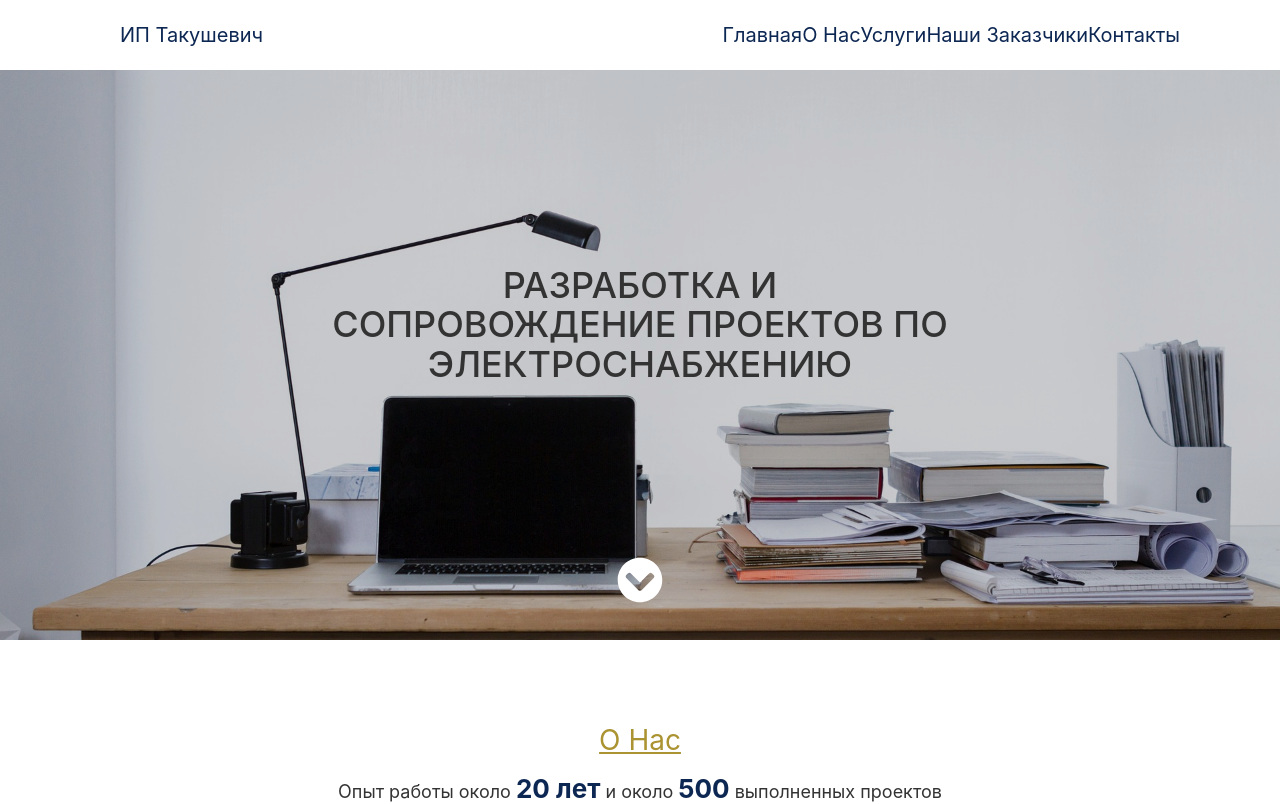
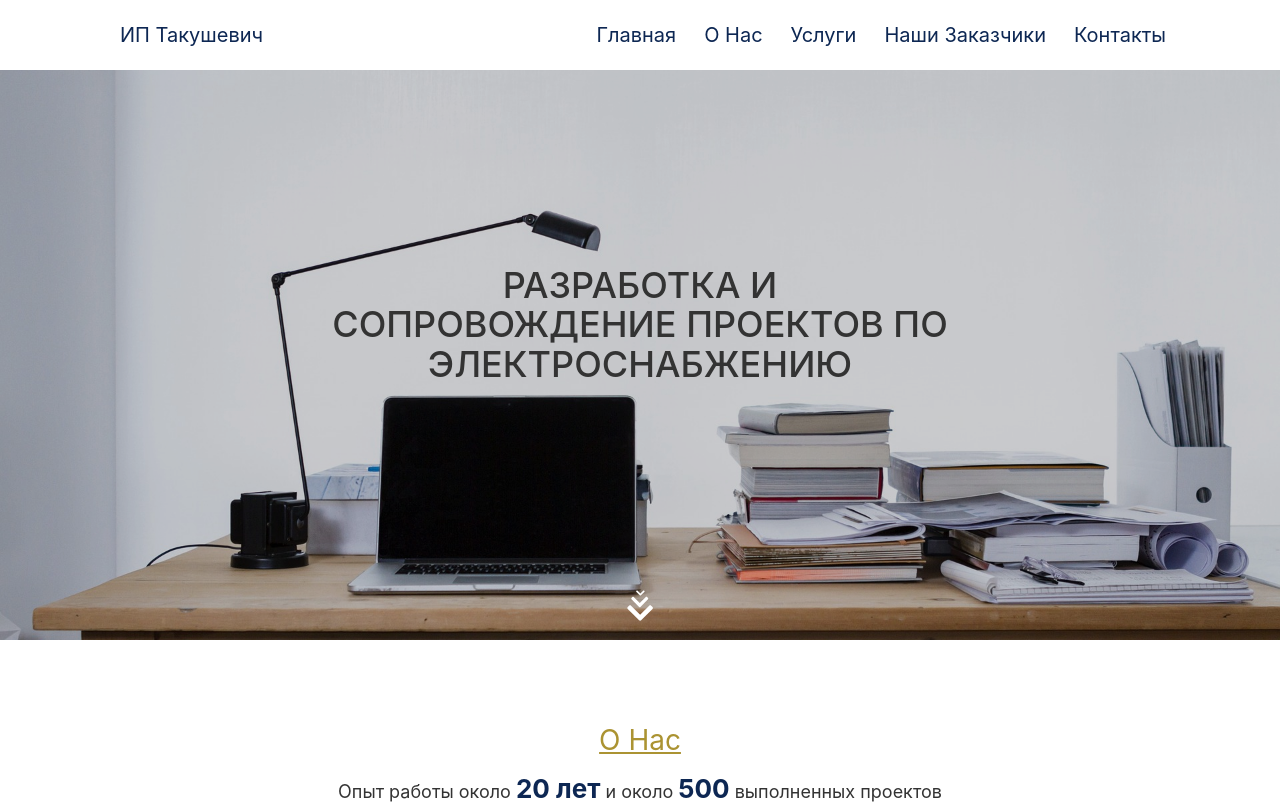
Before and after one commit to Pulitzier/home, a React (Create React App) app: page / in a window 1280 px wide. Shown: the top 804 px of the page. Built offline with nearby package versions, Linux system fonts and the light colour scheme.

Commit message:
Update styles for Navigation & Banner button

```diff
--- a/public/index.html
+++ b/public/index.html
@@ -2,7 +2,7 @@
 <html lang="en">
   <head>
     <meta charset="utf-8" />
-    <link rel="shortcut icon" href="%PUBLIC_URL%/favicon.ico" />
+    <link rel="shortcut icon" href="%PUBLIC_URL%/favicon.ico?v=6" />
     <meta
       name="viewport"
       content="width=device-width, initial-scale=1, shrink-to-fit=no"
--- a/src/components/BannerSection/index.js
+++ b/src/components/BannerSection/index.js
@@ -1,27 +1,44 @@
 import React, { Component } from 'react';
 import { Button } from "react-bootstrap";
 import { FontAwesomeIcon } from "@fortawesome/react-fontawesome";
-import { faChevronCircleDown } from '@fortawesome/free-solid-svg-icons';
+import { faChevronDown } from '@fortawesome/free-solid-svg-icons';
+import "./style.css";
+
+function scrollToView() {
+	const firstSection = document.getElementById("about");
+	firstSection.scrollIntoView({behavior: "smooth", block: "start", inline: "nearest"});
+};
 
 export default class BannerSection extends Component {
 	constructor(props) {
 		super(props);
-		this.scrollToView = this.scrollToView.bind(this);
+		this.handleMouseEnter = this.handleMouseEnter.bind(this);
+		this.handleMouseLeave = this.handleMouseLeave.bind(this);
+		this.state = {
+			entered: false
+		}
 	}
 
-	scrollToView() {
-		const firstSection = document.getElementById("about");
-		firstSection.scrollIntoView({behavior: "smooth", block: "start", inline: "nearest"});
+	handleMouseLeave() {
+		this.setState({ entered: false })
+	}
+
+	handleMouseEnter() {
+		this.setState({ entered: true });
+		setTimeout(this.handleMouseLeave, 280);
 	}
 
 	render() {
+		const { entered } = this.state;
 		return (
 			<div className="banner-wrapper">
 				<div className="banner">
 					<h1>Разработка и сопровождение проектов по электроснабжению</h1>
 				</div>
-				<Button className="click-me-down" onClick={this.scrollToView}>
-					<FontAwesomeIcon icon={faChevronCircleDown}/>
+				<Button className={`click-me-down ${entered ? "entered" : ""}`} onClick={scrollToView} onMouseEnter={this.handleMouseEnter}>
+					<FontAwesomeIcon icon={faChevronDown}/>
+					<FontAwesomeIcon icon={faChevronDown}/>
+					<FontAwesomeIcon icon={faChevronDown}/>
 				</Button>
 			</div>
 		)
--- a/src/components/BannerSection/style.scss
+++ b/src/components/BannerSection/style.scss
@@ -15,7 +15,7 @@
     height: 100%;
     left: 0;
     position: absolute;
-    background-image: url("media/main.jpg");
+    background-image: url("../../static/media/main.jpg");
     background-size: cover;
     background-position: bottom;
   }
@@ -35,18 +35,54 @@
   .click-me-down,  .click-me-down:visited {
     outline: none;
     box-shadow: none;
+    border: 0;
+    bottom: 20px;
+    position: absolute;
     color: $base-background-color;
     background-color: transparent;
-    font-size: 46px;
-    bottom: 20px;
-    position: absolute;
-    border: 0;
+    svg {
+      float: none;
+      clear: both;
+      display: block;
+      &:nth-child(1) {
+        font-size: 10px;
+        transform: scale(1);
+        transition: transform 0.05s ease-in-out, margin 0.05s ease-in-out;
+        margin: 4px auto;
+      }
+      &:nth-child(2) {
+        font-size: 20px;
+        transform: scale(1);
+        transition: transform 0.15s ease-in-out, margin 0.15s ease-in-out;
+        margin: -10px auto;
+      }
+      &:nth-child(3) {
+        font-size: 30px;
+        transform: scale(1);
+        transition: transform 0.28s ease-in-out, margin 0.28s ease-in-out;
+        margin: -14px auto;
+      }
+    }
+    &.entered {
+      svg:nth-child(1) {
+        transform: scale(1.5);
+        transition: transform 0.05s ease-in-out, margin 0.05s ease-in-out;
+        margin: 5px auto;
+      }
+      svg:nth-child(2) {
+        transform: scale(1.5);
+        transition: transform 0.15s ease-in-out, margin 0.15s ease-in-out;
+        margin: -8px auto;
+      }
+      svg:nth-child(3) {
+        transform: scale(1.5);
+        transition: transform 0.28s ease-in-out, margin 0.28s ease-in-out;
+        margin: -10px auto;
+      }
+    }
     &:hover, &:active {
       background-color: transparent;
       outline: none;
-      border: 0;
-      box-shadow: none;
-      color: $secondary-text-color;
     }
   }
 }
--- a/src/components/NavMenu/index.js
+++ b/src/components/NavMenu/index.js
@@ -1,10 +1,9 @@
 import React from 'react';
+import './style.css';
 
-let NavMenu = (props) => {
+const NavMenu = (props) => {
 	return (
-		<section
-			className="side-menu"
-		>
+		<section className="side-menu" >
 			<a href="/">Главная</a>
 			<a href="#about">О Нас</a>
 			<a href="#services">Услуги</a>
--- a/src/components/NavMenu/style.scss
+++ b/src/components/NavMenu/style.scss
@@ -3,9 +3,10 @@
 .side-menu {
   right: 0;
   background: $base-background-color;
+  display: block;
   p, a {
     width: 100%;
-    padding: 20px 40px;
+    padding: 14px;
     color: $secondary-text-color;
   }
   p {
--- a/src/index.js
+++ b/src/index.js
@@ -7,7 +7,4 @@ import * as serviceWorker from './serviceWorker';
 
 ReactDOM.render(<App />, document.getElementById('root'));
 
-// If you want your app to work offline and load faster, you can change
-// unregister() to register() below. Note this comes with some pitfalls.
-// Learn more about service workers: http://bit.ly/CRA-PWA
 serviceWorker.unregister();
--- a/src/static/index.scss
+++ b/src/static/index.scss
@@ -4,7 +4,6 @@
 @import "../components/ClientsSection/style.scss";
 @import "../components/ContactUsSection/style.scss";
 @import "../components/ServicesSection/style.scss";
-@import "../components/BannerSection/style.scss";
 @import url("https://fonts.googleapis.com/css?family=Raleway");
 
 body {
```
